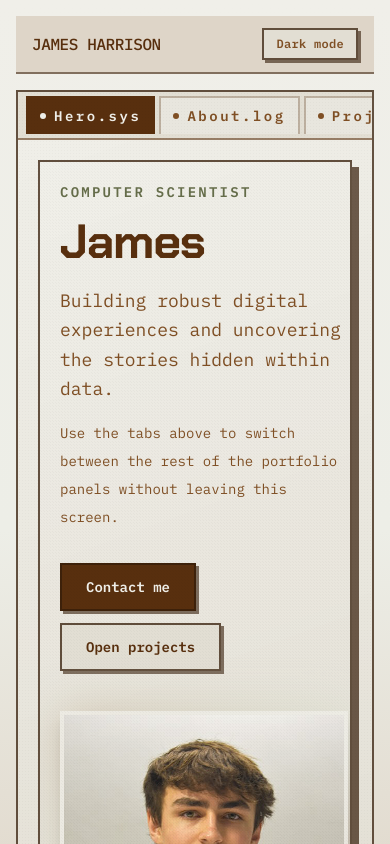
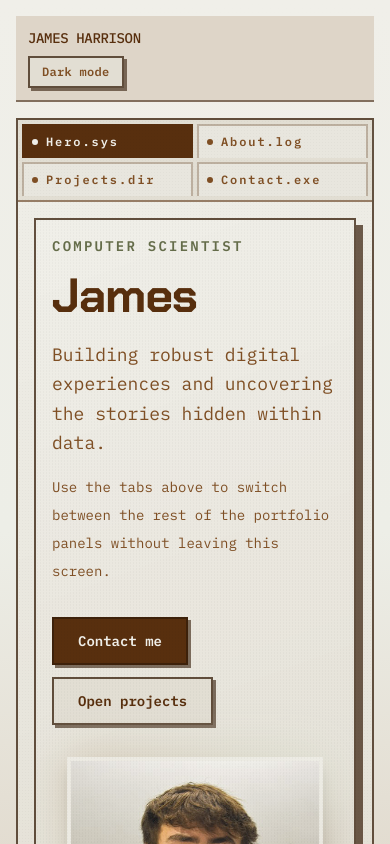
Before and after one commit to jamesharrison2005/portfolio, a React (Vite) app: page / in a window 390 px wide. Shown: the top 844 px of the page. Built offline with nearby package versions, Linux system fonts and the light colour scheme.

Commit message:
made it accessible on phone

```diff
--- a/src/components/sections/Hero.tsx
+++ b/src/components/sections/Hero.tsx
@@ -104,7 +104,7 @@ function Hero() {
   const renderPanel = () => {
     if (activeView === 'hero') {
       return (
-        <div className="grid items-center gap-10 lg:grid-cols-[minmax(0,1.1fr)_minmax(280px,0.9fr)]">
+        <div className="grid items-center gap-8 lg:grid-cols-[minmax(0,1.1fr)_minmax(280px,0.9fr)]">
           <div className="max-w-xl text-left">
             <p className="mb-4 text-sm font-semibold uppercase tracking-[0.16em] text-dusty-olive-500 dark:text-dry-sage-alt-700">
               Computer Scientist
@@ -137,7 +137,7 @@ function Hero() {
           </div>
 
           <div className="flex justify-center lg:justify-end">
-            <div className="relative h-72 w-72 sm:h-80 sm:w-80 lg:h-96 lg:w-96">
+            <div className="relative h-64 w-64 sm:h-72 sm:w-72 lg:h-96 lg:w-96">
               <div className="absolute inset-0 bg-linear-to-br from-camel-700 via-dry-sage-alt-800 to-dark-walnut-500 opacity-85 blur-xl dark:from-ebony-600 dark:via-dusty-olive-600 dark:to-dark-walnut-300" />
               <div className="relative h-full w-full overflow-hidden border-4 border-khaki-beige-900/80 shadow-lg dark:border-ebony-300/80">
                 <img src={profileImage} alt="Profile portrait" className="h-full w-full object-cover" />
@@ -249,27 +249,27 @@ function Hero() {
     }
 
     return (
-      <div>
-        <p className="mb-6 text-3xl font-semibold text-dark-walnut-500 sm:text-4xl dark:text-khaki-beige-900">
+      <div className="mx-auto w-full max-w-4xl">
+        <p className="mb-6 text-center text-3xl font-semibold text-dark-walnut-500 sm:text-left sm:text-4xl dark:text-khaki-beige-900">
           Let&apos;s connect
         </p>
-        <div className="grid gap-4 sm:grid-cols-3">
+        <div className="grid gap-4 sm:grid-cols-2 lg:grid-cols-3">
           {contacts.map((contact) => (
             <a
               key={contact.label}
               href={contact.href}
               target={contact.label === 'Email' ? undefined : '_blank'}
               rel={contact.label === 'Email' ? undefined : 'noreferrer'}
-              className="group retro-button flex items-center gap-4 bg-khaki-beige-800/85 p-4 transition duration-200 hover:border-dark-walnut-500 hover:bg-khaki-beige-700/95 dark:bg-charcoal-brown-300/90 dark:hover:border-khaki-beige-900 dark:hover:bg-ebony-500/70"
+              className="group retro-button flex w-full items-start gap-4 bg-khaki-beige-800/85 p-4 transition duration-200 hover:border-dark-walnut-500 hover:bg-khaki-beige-700/95 dark:bg-charcoal-brown-300/90 dark:hover:border-khaki-beige-900 dark:hover:bg-ebony-500/70"
             >
               <div className="flex h-11 w-11 shrink-0 items-center justify-center rounded-none border border-dark-walnut-500/30 bg-dark-walnut-500 text-khaki-beige-900 transition group-hover:scale-105 group-hover:bg-toffee-brown-500 dark:border-khaki-beige-900/30 dark:bg-khaki-beige-900 dark:text-dark-walnut-500">
                 {contact.icon}
               </div>
-              <div>
+              <div className="min-w-0 flex-1">
                 <p className="text-sm font-semibold text-dark-walnut-500 dark:text-khaki-beige-900">
                   {contact.label}
                 </p>
-                <p className="text-sm text-saddle-brown-500 transition group-hover:text-dark-walnut-500 dark:text-camel-900 dark:group-hover:text-khaki-beige-900">
+                <p className="wrap-break-word text-sm leading-6 text-saddle-brown-500 transition group-hover:text-dark-walnut-500 dark:text-camel-900 dark:group-hover:text-khaki-beige-900">
                   {contact.value}
                 </p>
               </div>
@@ -282,8 +282,8 @@ function Hero() {
 
   return (
     <section id="hero" className="flex min-h-full flex-col gap-4 overflow-hidden">
-      <div className="retro-window-bar px-4 py-3">
-        <span className="text-base font-medium tracking-tight text-dark-walnut-500 dark:text-khaki-beige-900">
+      <div className="retro-window-bar flex-col items-start gap-2 px-3 py-3 sm:flex-row sm:items-center sm:justify-between sm:px-4">
+        <span className="text-sm font-medium tracking-tight text-dark-walnut-500 sm:text-base dark:text-khaki-beige-900">
           James Harrison
         </span>
         <button
@@ -297,14 +297,14 @@ function Hero() {
       </div>
 
       <div className="retro-window overflow-hidden">
-        <div className="flex items-end gap-0 border-b-2 border-dark-walnut-500/55 bg-khaki-beige-800 px-2 py-1 dark:border-khaki-beige-900/25 dark:bg-ebony-400">
-          <div className="flex items-end gap-1">
+        <div className="flex items-end gap-0 border-b-2 border-dark-walnut-500/55 bg-khaki-beige-800 px-1 py-1 dark:border-khaki-beige-900/25 dark:bg-ebony-400 sm:px-2">
+          <div className="flex w-full flex-wrap items-end gap-1 sm:w-auto sm:flex-nowrap sm:gap-1">
             {viewTabs.map((tab) => (
               <button
                 key={tab.key}
                 type="button"
                 onClick={() => setActiveView(tab.key)}
-                className={`group flex items-center gap-2 border-l-2 border-r-2 border-t-2 px-3 py-2 text-sm font-semibold tracking-[0.18em] transition ${
+                className={`group flex min-w-[calc(50%-0.125rem)] items-center gap-2 border-l-2 border-r-2 border-t-2 px-2 py-2 text-xs font-semibold tracking-[0.16em] transition sm:min-w-0 sm:px-3 sm:text-sm sm:tracking-[0.18em] ${
                   activeView === tab.key
                     ? 'border-dark-walnut-500 border-t-dark-walnut-500 bg-dark-walnut-500 text-khaki-beige-900 dark:border-khaki-beige-900 dark:border-t-khaki-beige-900 dark:bg-khaki-beige-900 dark:text-dark-walnut-500'
                     : 'border-dark-walnut-500/30 border-t-dark-walnut-500/30 bg-khaki-beige-900/50 text-saddle-brown-500 hover:bg-khaki-beige-900/70 dark:border-khaki-beige-900/20 dark:border-t-khaki-beige-900/20 dark:bg-ebony-500/40 dark:text-khaki-beige-900 dark:hover:bg-ebony-500/60'
@@ -317,8 +317,8 @@ function Hero() {
           </div>
         </div>
 
-        <div className="p-5 sm:p-6 md:p-8">
-          <div className="retro-window flex min-h-0 flex-col overflow-hidden p-5 sm:p-6 md:p-8">
+        <div className="p-4 sm:p-5 md:p-8">
+          <div className="retro-window flex min-h-0 flex-col overflow-hidden p-4 sm:p-5 md:p-8">
             {renderPanel()}
           </div>
         </div>
```
